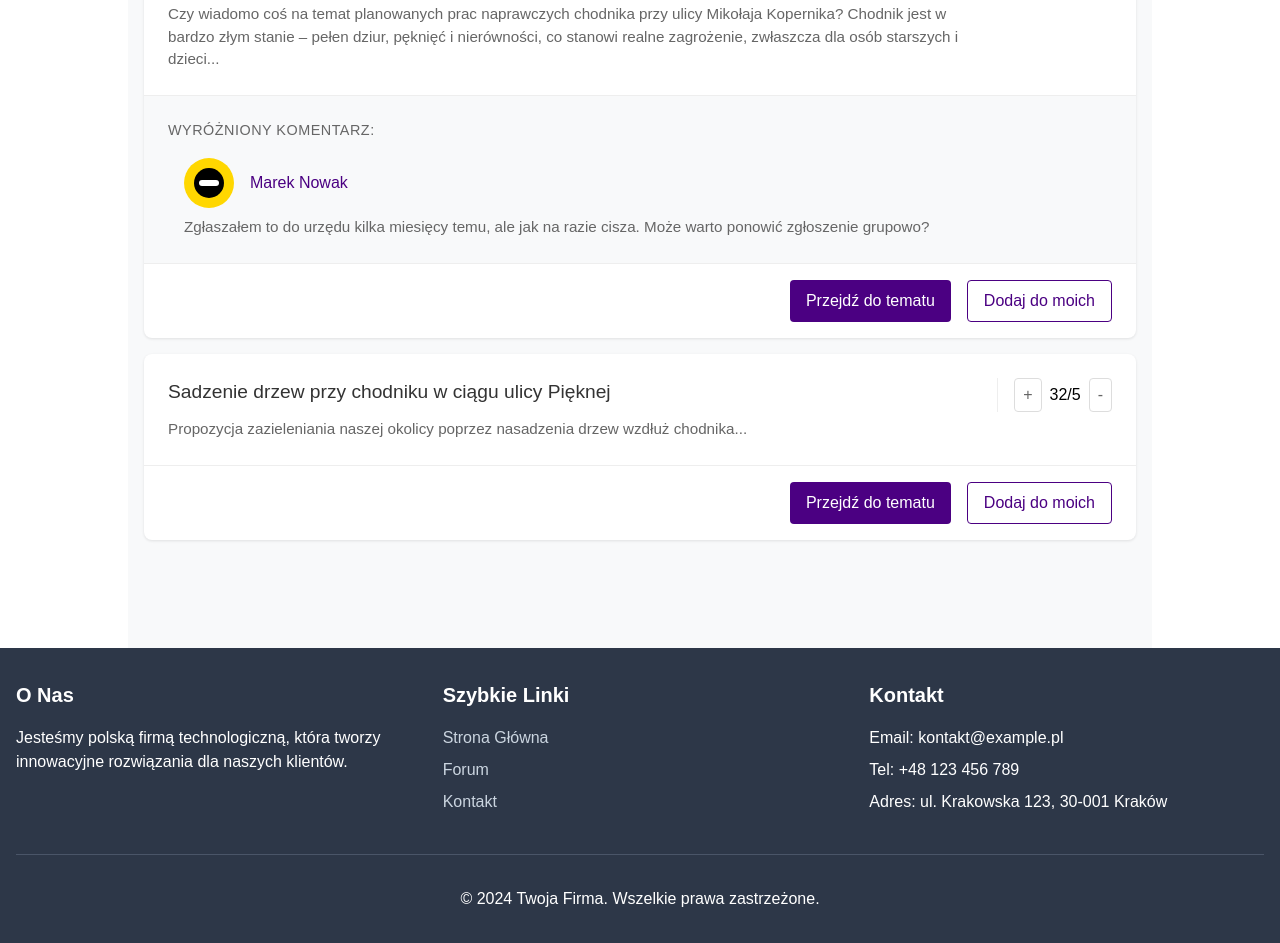
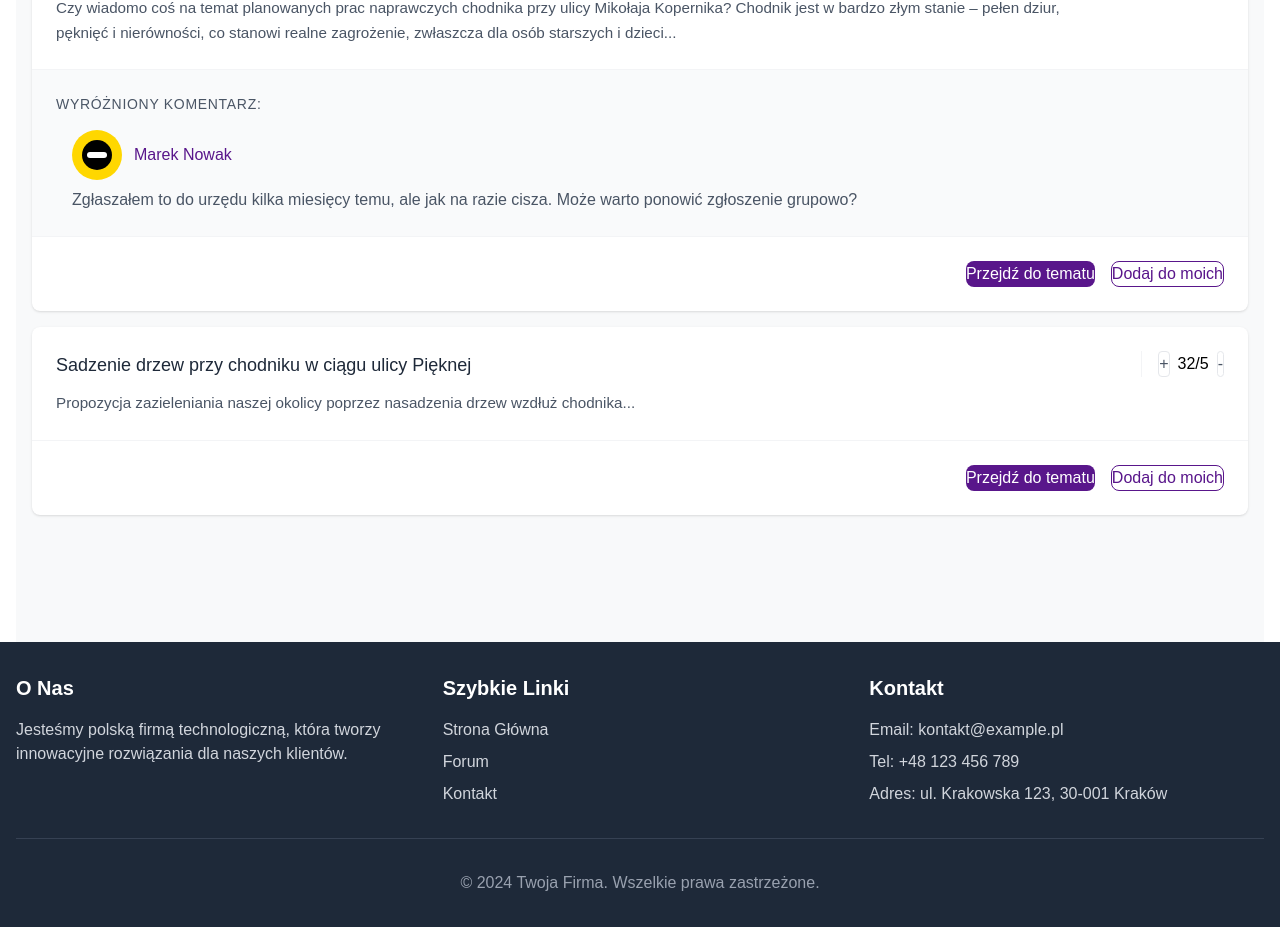
Before and after one commit to Walentalien/Hacknarok2025, a React (Vite) app in the folder frontend/: page / in a window 1280 px wide. Shown: the part 208-1151 px from the top of the page. Built offline with nearby package versions, Linux system fonts and the light colour scheme.

Commit message:
Byee css...

```diff
--- a/frontend/src/components/ForumPost.css
+++ /dev/null
@@ -1,38 +0,0 @@
-.forum-post {
-  background-color: white;
-  border-radius: 12px;
-  padding: 2rem;
-  margin-bottom: 2rem;
-  box-shadow: 0 2px 8px rgba(0, 0, 0, 0.1);
-}
-
-.post-header {
-  display: flex;
-  justify-content: space-between;
-  align-items: center;
-  margin-bottom: 1.5rem;
-}
-
-.post-author {
-  display: flex;
-  align-items: center;
-  gap: 1rem;
-}
-
-.post-author h2 {
-  margin: 0;
-  font-size: 1.2rem;
-  color: #333;
-}
-
-.post-content h1 {
-  margin: 0 0 1rem 0;
-  font-size: 1.5rem;
-  color: #1a1a1a;
-}
-
-.post-content p {
-  color: #444;
-  line-height: 1.6;
-  margin: 0;
-}
--- a/frontend/src/components/ForumPost.jsx
+++ b/frontend/src/components/ForumPost.jsx
@@ -1,19 +1,18 @@
 import React from 'react';
 import UserAvatar from './UserAvatar';
-import './ForumPost.css';
 
 const ForumPost = ({ title, content, author, backgroundColor }) => {
   return (
-    <div className="forum-post">
-      <div className="post-header">
-        <div className="post-author">
+    <div className="bg-white rounded-xl p-8 mb-8 shadow-md">
+      <div className="flex justify-between items-center mb-6">
+        <div className="flex items-center gap-4">
           <UserAvatar backgroundColor={backgroundColor} />
-          <h2>{author}</h2>
+          <h2 className="text-lg text-gray-800 m-0">{author}</h2>
         </div>
       </div>
-      <div className="post-content">
-        <h1>{title}</h1>
-        <p>{content}</p>
+      <div className="space-y-4">
+        <h1 className="text-2xl text-gray-900 m-0">{title}</h1>
+        <p className="text-gray-600 leading-relaxed">{content}</p>
       </div>
     </div>
   );
--- a/frontend/src/components/ForumPostPreview.css
+++ /dev/null
@@ -1,120 +0,0 @@
-.post-preview {
-  background: white;
-  border-radius: 8px;
-  margin-bottom: 1rem;
-  box-shadow: 0 1px 3px rgba(0, 0, 0, 0.1);
-  overflow: hidden;
-}
-
-.post-preview-main {
-  display: flex;
-  justify-content: space-between;
-  align-items: flex-start;
-  padding: 1.5rem;
-  border-bottom: 1px solid #eee;
-}
-
-.post-preview-content {
-  flex: 1;
-  padding-right: 1.5rem;
-}
-
-.post-preview h2 {
-  font-size: 1.2rem;
-  color: #333;
-  margin-bottom: 0.75rem;
-}
-
-.post-preview p {
-  color: #666;
-  font-size: 0.95rem;
-  margin: 0;
-  line-height: 1.5;
-}
-
-.post-preview-score {
-  display: flex;
-  align-items: center;
-  gap: 0.5rem;
-  padding-left: 1rem;
-  border-left: 1px solid #eee;
-}
-
-.score-btn {
-  background: none;
-  border: 1px solid #ddd;
-  border-radius: 4px;
-  padding: 0.25rem 0.5rem;
-  cursor: pointer;
-  color: #666;
-}
-
-.score-btn:hover {
-  background-color: #f5f5f5;
-}
-
-.featured-comment {
-  padding: 1.5rem;
-  background-color: #f8f9fa;
-  border-bottom: 1px solid #eee;
-}
-
-.featured-comment h3 {
-  font-size: 0.9rem;
-  color: #666;
-  margin-bottom: 1rem;
-  text-transform: uppercase;
-  letter-spacing: 0.5px;
-}
-
-.comment-content {
-  margin-left: 1rem;
-}
-
-.comment-author {
-  display: flex;
-  align-items: center;
-  gap: 0.75rem;
-  margin-bottom: 0.5rem;
-}
-
-.comment-author h4 {
-  margin: 0;
-  color: #4B0082;
-  font-size: 1rem;
-}
-
-.post-actions {
-  display: flex;
-  gap: 1rem;
-  padding: 1rem 1.5rem;
-  justify-content: flex-end;
-}
-
-.action-button {
-  padding: 0.5rem 1rem;
-  border-radius: 4px;
-  font-weight: 500;
-  cursor: pointer;
-  transition: all 0.2s ease;
-}
-
-.action-button.primary {
-  background-color: #4B0082;
-  color: white;
-  border: none;
-}
-
-.action-button.primary:hover {
-  background-color: #3a006c;
-}
-
-.action-button.secondary {
-  background-color: white;
-  color: #4B0082;
-  border: 1px solid #4B0082;
-}
-
-.action-button.secondary:hover {
-  background-color: #f8f5ff;
-}
--- a/frontend/src/components/ForumPostPreview.jsx
+++ b/frontend/src/components/ForumPostPreview.jsx
@@ -1,38 +1,41 @@
 import React from 'react';
 import UserAvatar from './UserAvatar';
-import './ForumPostPreview.css';
 
 const ForumPostPreview = ({ title, content, score, featuredComment }) => {
   return (
-    <div className="post-preview">
-      <div className="post-preview-main">
-        <div className="post-preview-content">
-          <h2>{title}</h2>
-          <p>{content}</p>
+    <div className="bg-white rounded-lg mb-4 shadow-sm overflow-hidden">
+      <div className="flex justify-between items-start p-6 border-b border-gray-100">
+        <div className="flex-1 pr-6">
+          <h2 className="text-lg font-medium text-gray-800 mb-3">{title}</h2>
+          <p className="text-gray-600 text-[0.95rem] leading-relaxed">{content}</p>
         </div>
-        <div className="post-preview-score">
-          <button className="score-btn">+</button>
+        <div className="flex items-center gap-2 pl-4 border-l border-gray-100">
+          <button className="px-2 py-1 border border-gray-200 rounded hover:bg-gray-50 text-gray-600 transition-colors">+</button>
           <span>{score}</span>
-          <button className="score-btn">-</button>
+          <button className="px-2 py-1 border border-gray-200 rounded hover:bg-gray-50 text-gray-600 transition-colors">-</button>
         </div>
       </div>
 
       {featuredComment && (
-        <div className="featured-comment">
-          <h3>Wyróżniony komentarz:</h3>
-          <div className="comment-content">
-            <div className="comment-author">
+        <div className="p-6 bg-gray-50 border-b border-gray-100">
+          <h3 className="text-sm text-gray-600 uppercase tracking-wider mb-4">Wyróżniony komentarz:</h3>
+          <div className="ml-4">
+            <div className="flex items-center gap-3 mb-2">
               <UserAvatar backgroundColor={featuredComment.avatarColor} />
-              <h4>{featuredComment.author}</h4>
+              <h4 className="text-purple-900 text-base font-medium">{featuredComment.author}</h4>
             </div>
-            <p>{featuredComment.content}</p>
+            <p className="text-gray-600">{featuredComment.content}</p>
           </div>
         </div>
       )}
 
-      <div className="post-actions">
-        <button className="action-button primary">Przejdź do tematu</button>
-        <button className="action-button secondary">Dodaj do moich</button>
+      <div className="flex justify-end gap-4 p-6">
+        <button className="px-4 py-2 bg-purple-900 text-white rounded-lg font-medium hover:bg-purple-800 transition-colors">
+          Przejdź do tematu
+        </button>
+        <button className="px-4 py-2 border border-purple-900 text-purple-900 rounded-lg font-medium hover:bg-purple-50 transition-colors">
+          Dodaj do moich
+        </button>
       </div>
     </div>
   );
--- a/frontend/src/components/UserAvatar.css
+++ /dev/null
@@ -1,29 +0,0 @@
-.user-avatar {
-  width: 50px;
-  height: 50px;
-  border-radius: 50%;
-  display: flex;
-  align-items: center;
-  justify-content: center;
-  overflow: hidden;
-}
-
-.avatar-face {
-  width: 30px;
-  height: 30px;
-  background-color: black;
-  border-radius: 50%;
-  position: relative;
-  display: flex;
-  justify-content: center;
-  align-items: center;
-}
-
-.avatar-eyes {
-  width: 20px;
-  height: 6px;
-  background-color: currentColor;
-  border-radius: 3px;
-  position: relative;
-  background-color: white;
-}
--- a/frontend/src/components/UserAvatar.jsx
+++ b/frontend/src/components/UserAvatar.jsx
@@ -1,14 +1,13 @@
 import React from 'react';
-import './UserAvatar.css';
 
 const UserAvatar = ({ backgroundColor = '#FFD700' }) => {
   return (
     <div
-      className="user-avatar"
+      className="w-[50px] h-[50px] rounded-full flex items-center justify-center overflow-hidden"
       style={{ backgroundColor }}
     >
-      <div className="avatar-face">
-        <div className="avatar-eyes"></div>
+      <div className="w-[30px] h-[30px] bg-black rounded-full relative flex justify-center items-center">
+        <div className="w-[20px] h-[6px] bg-white rounded-[3px] relative"></div>
       </div>
     </div>
   );
--- a/frontend/src/components/footer.css
+++ /dev/null
@@ -1,61 +0,0 @@
-.footer {
-  background-color: #2d3748;
-  color: white;
-  padding: 2rem 0;
-  margin-top: auto;
-}
-
-.footer-container {
-  width: 100%;
-  margin: 0 auto;
-  padding: 0 1rem;
-}
-
-.footer-content {
-  display: grid;
-  grid-template-columns: repeat(3, 1fr);
-  gap: 2rem;
-}
-
-.footer-section h3 {
-  font-size: 1.25rem;
-  font-weight: bold;
-  margin-bottom: 1rem;
-}
-
-.footer-section ul {
-  list-style: none;
-  padding: 0;
-}
-
-.footer-section ul li {
-  margin-bottom: 0.5rem;
-}
-
-.footer-section a {
-  color: #cbd5e0;
-  text-decoration: none;
-  transition: color 0.3s ease;
-}
-
-.footer-section a:hover {
-  color: white;
-}
-
-.footer-bottom {
-  margin-top: 2rem;
-  padding-top: 2rem;
-  text-align: center;
-  border-top: 1px solid #4a5568;
-}
-
-/* @media (max-width: 80px) {
-  .footer-content {
-    grid-template-columns: 1fr;
-    gap: 1.5rem;
-  }
-
-  .footer-section {
-    text-align: center;
-  }
-}  */
--- a/frontend/src/components/footer.jsx
+++ b/frontend/src/components/footer.jsx
@@ -1,36 +1,35 @@
 import React from 'react';
-import './footer.css';
 
 const Footer = () => {
   return (
-    <footer className="footer">
-      <div className="footer-container">
-        <div className="footer-content">
-          <div className="footer-section">
-            <h3>O Nas</h3>
-            <p>
+    <footer className="bg-gray-800 text-white py-8 mt-auto">
+      <div className="w-full mx-auto px-4">
+        <div className="grid grid-cols-1 md:grid-cols-3 gap-8">
+          <div className="space-y-4">
+            <h3 className="text-xl font-bold mb-4">O Nas</h3>
+            <p className="text-gray-300">
               Jesteśmy polską firmą technologiczną, która tworzy innowacyjne rozwiązania dla naszych klientów.
             </p>
           </div>
-          <div className="footer-section">
-            <h3>Szybkie Linki</h3>
-            <ul>
-              <li><a href="/">Strona Główna</a></li>
-              <li><a href="/forum">Forum</a></li>
-              <li><a href="/kontakt">Kontakt</a></li>
+          <div className="space-y-4">
+            <h3 className="text-xl font-bold mb-4">Szybkie Linki</h3>
+            <ul className="space-y-2">
+              <li><a href="/" className="text-gray-300 hover:text-white transition-colors">Strona Główna</a></li>
+              <li><a href="/forum" className="text-gray-300 hover:text-white transition-colors">Forum</a></li>
+              <li><a href="/kontakt" className="text-gray-300 hover:text-white transition-colors">Kontakt</a></li>
             </ul>
           </div>
-          <div className="footer-section">
-            <h3>Kontakt</h3>
-            <ul>
+          <div className="space-y-4">
+            <h3 className="text-xl font-bold mb-4">Kontakt</h3>
+            <ul className="space-y-2 text-gray-300">
               <li>Email: kontakt@example.pl</li>
               <li>Tel: +48 123 456 789</li>
               <li>Adres: ul. Krakowska 123, 30-001 Kraków</li>
             </ul>
           </div>
         </div>
-        <div className="footer-bottom">
-          <p>© 2024 Twoja Firma. Wszelkie prawa zastrzeżone.</p>
+        <div className="text-center mt-8 pt-8 border-t border-gray-700">
+          <p className="text-gray-400">© 2024 Twoja Firma. Wszelkie prawa zastrzeżone.</p>
         </div>
       </div>
     </footer>
--- a/frontend/src/pages/layout.jsx
+++ b/frontend/src/pages/layout.jsx
@@ -5,9 +5,9 @@ import Footer from '../components/footer';
 
 export default function Layout() {
   return (
-    <div>
+    <div className="min-h-screen flex flex-col">
       <Navbar />
-      <main className="w-4/5 m-auto">
+      <main className="flex-1 w-full max-w-7xl mx-auto px-4">
         <Outlet />
       </main>
       <Footer />
```
Also changed, not shown: frontend/src/components/CommentCard.jsx (+9 -10 lines), frontend/src/components/navbar.jsx (+28 -34 lines), frontend/src/components/search.jsx (added, +24 -0 lines).
